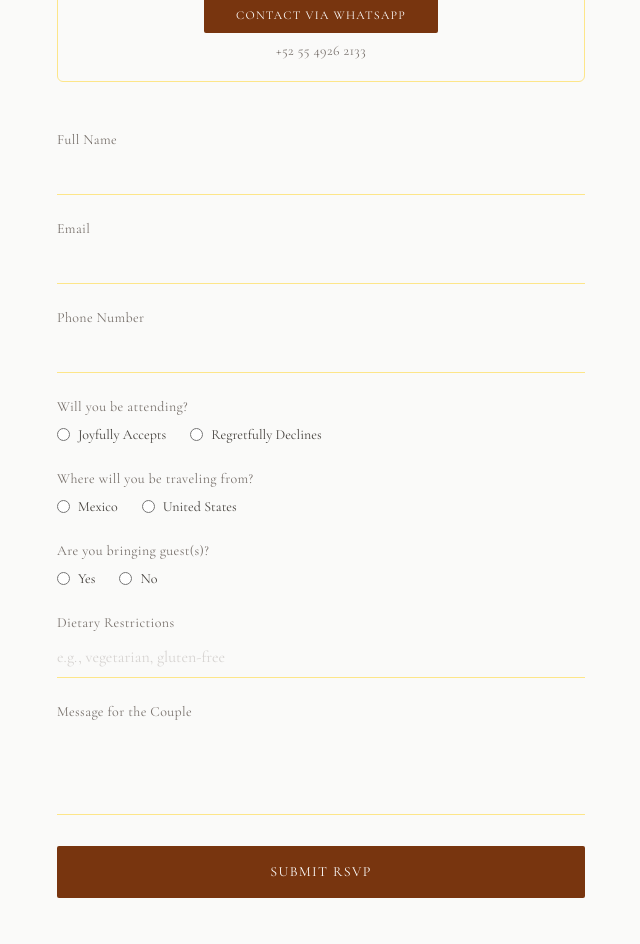
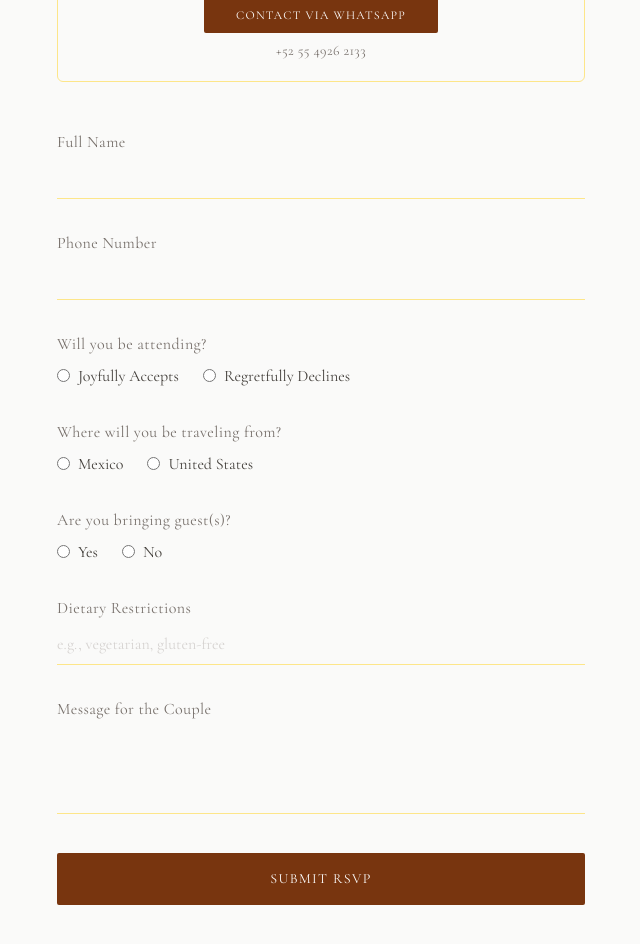
Before and after one commit to cachebag/wedding-rsvp, a React (Vite) app: page /rsvp-mexico in a window 1280 px wide. Shown: the part 880-1824 px from the top of the page, without its empty margins (319-959 px from the left). Built offline with nearby package versions, Linux system fonts and the light colour scheme.

Commit message:
chore: small fixes

```diff
--- a/api/rsvp.ts
+++ b/api/rsvp.ts
@@ -4,7 +4,7 @@ import { verifySession } from "./lib/session.js";
 
 interface RsvpBody {
   name: string;
-  email: string;
+  email?: string;
   phone?: string;
   attending: string;
   plusFirstName?: string;
@@ -22,8 +22,6 @@ function isValidBody(body: unknown): body is RsvpBody {
   return (
     typeof b.name === "string" &&
     b.name.trim().length > 0 &&
-    typeof b.email === "string" &&
-    b.email.includes("@") &&
     typeof b.attending === "string" &&
     b.attending.trim().length > 0
   );
@@ -45,7 +43,7 @@ export default async function handler(req: VercelRequest, res: VercelResponse) {
 
     await sql`
       INSERT INTO rsvps (name, email, phone, attending, plus_first_name, plus_last_name, guests_json, traveling_from, dietary, message, event)
-      VALUES (${name.trim()}, ${email.trim()}, ${phone?.trim() || null}, ${attending}, ${pfn}, ${pln}, ${guestsJson}, ${travelingFrom?.trim() || null}, ${dietary?.trim() || null}, ${message?.trim() || null}, ${eventValue})
+      VALUES (${name.trim()}, ${email?.trim() || null}, ${phone?.trim() || null}, ${attending}, ${pfn}, ${pln}, ${guestsJson}, ${travelingFrom?.trim() || null}, ${dietary?.trim() || null}, ${message?.trim() || null}, ${eventValue})
     `;
 
     return res.status(201).json({ ok: true });
--- a/src/lib/i18n.ts
+++ b/src/lib/i18n.ts
@@ -112,7 +112,7 @@ const translations = {
     navFaqs: "FAQs",
     joinUsIn: "Join Us In",
     celebrationOf: "The Celebration Of",
-    mexicoHero: "Mexico",
+    mexicoHero: "Hacienda Cantalagua",
   },
   es: {
     names: ["Sofia Ruiz-Sierra", "Akrm Al-Hakimi"],
@@ -228,7 +228,7 @@ const translations = {
     navFaqs: "Preguntas frecuentes",
     joinUsIn: "Los Esperamos En",
     celebrationOf: "La Celebración De",
-    mexicoHero: "La Hacienda Cantalagua",
+    mexicoHero: "Hacienda Cantalagua",
   },
 } as const;
 
--- a/src/pages/RsvpMexico.tsx
+++ b/src/pages/RsvpMexico.tsx
@@ -10,7 +10,6 @@ interface Guest {
 export default function RsvpMexico() {
   const { locale } = useEvent();
   const [name, setName] = useState("");
-  const [email, setEmail] = useState("");
   const [phone, setPhone] = useState("");
   const [attending, setAttending] = useState("");
   const [travelingFrom, setTravelingFrom] = useState("");
@@ -49,7 +48,6 @@ export default function RsvpMexico() {
         headers: { "Content-Type": "application/json" },
         body: JSON.stringify({
           name,
-          email,
           phone,
           attending,
           travelingFrom: travelingFrom || undefined,
@@ -87,7 +85,7 @@ export default function RsvpMexico() {
 
   const acceptLabel = ts(locale, "accepts");
   const declineLabel = ts(locale, "declines");
-  const inp = "w-full border-b border-amber-200 py-2 text-stone-900 outline-none focus:border-amber-900 transition-colors bg-transparent";
+  const inp = "w-full border-b border-amber-200 py-2 text-base text-stone-900 outline-none focus:border-amber-900 transition-colors bg-transparent";
 
   return (
     <section className="bg-stone-50 min-h-screen">
@@ -157,30 +155,23 @@ export default function RsvpMexico() {
           </div>
         </div>
 
-        <form onSubmit={handleSubmit} className="space-y-6">
+        <form onSubmit={handleSubmit} className="space-y-8 text-base">
           <div>
-            <label className="block text-sm tracking-wide text-stone-500 mb-1">
+            <label className="block text-base tracking-wide text-stone-500 mb-1">
               {ts(locale, "fullName")}
             </label>
             <input required type="text" value={name} onChange={(e) => setName(e.target.value)} className={inp} />
           </div>
 
           <div>
-            <label className="block text-sm tracking-wide text-stone-500 mb-1">
-              {ts(locale, "email")}
+            <label className="block text-base tracking-wide text-stone-500 mb-1">
+              {ts(locale, "phone")}
             </label>
-            <input required type="email" value={email} onChange={(e) => setEmail(e.target.value)} className={inp} />
+            <input type="tel" value={phone} onChange={(e) => setPhone(e.target.value)} className={inp} />
           </div>
 
           <div>
-            <label className="block text-sm tracking-wide text-stone-500 mb-1">
-              {ts(locale, "phone")}
-            </label>
-            <input required type="tel" value={phone} onChange={(e) => setPhone(e.target.value)} className={inp} />
-          </div>
-
-          <div>
-            <label className="block text-sm tracking-wide text-stone-500 mb-1">
+            <label className="block text-base tracking-wide text-stone-500 mb-1">
               {ts(locale, "attendingLabel")}
             </label>
             <div className="flex gap-6 mt-2">
@@ -195,14 +186,14 @@ export default function RsvpMexico() {
                     className="accent-amber-900"
                     required
                   />
-                  <span className="text-sm text-stone-700">{opt}</span>
+                  <span className="text-base text-stone-700">{opt}</span>
                 </label>
               ))}
             </div>
           </div>
 
           <div>
-            <label className="block text-sm tracking-wide text-stone-500 mb-1">
+            <label className="block text-base tracking-wide text-stone-500 mb-1">
               {ts(locale, "travelingFrom")}
             </label>
             <div className="flex gap-6 mt-2">
@@ -220,14 +211,14 @@ export default function RsvpMexico() {
                     className="accent-amber-900"
                     required
                   />
-                  <span className="text-sm text-stone-700">{label}</span>
+                  <span className="text-base text-stone-700">{label}</span>
                 </label>
               ))}
             </div>
           </div>
 
           <div>
-            <label className="block text-sm tracking-wide text-stone-500 mb-1">
+            <label className="block text-base tracking-wide text-stone-500 mb-1">
               {ts(locale, "bringingGuests")}
             </label>
             <div className="flex gap-6 mt-2">
@@ -244,7 +235,7 @@ export default function RsvpMexico() {
                     onChange={() => setBringingGuests(value)}
                     className="accent-amber-900"
                   />
-                  <span className="text-sm text-stone-700">{label}</span>
+                  <span className="text-base text-stone-700">{label}</span>
                 </label>
               ))}
             </div>
@@ -255,7 +246,7 @@ export default function RsvpMexico() {
               {guests.map((g, idx) => (
                 <div key={idx} className="flex items-end gap-3">
                   <div className="flex-1">
-                    <label className="block text-sm tracking-wide text-stone-500 mb-1">
+                    <label className="block text-base tracking-wide text-stone-500 mb-1">
                       {ts(locale, "guestFirst")}
                     </label>
                     <input
@@ -266,7 +257,7 @@ export default function RsvpMexico() {
                     />
                   </div>
                   <div className="flex-1">
-                    <label className="block text-sm tracking-wide text-stone-500 mb-1">
+                    <label className="block text-base tracking-wide text-stone-500 mb-1">
                       {ts(locale, "guestLast")}
                     </label>
                     <input
@@ -280,7 +271,7 @@ export default function RsvpMexico() {
                     <button
                       type="button"
                       onClick={() => removeGuest(idx)}
-                      className="text-xs text-red-500 hover:text-red-700 pb-2 whitespace-nowrap"
+                      className="text-sm text-red-500 hover:text-red-700 pb-2 whitespace-nowrap"
                     >
                       {ts(locale, "removeGuest")}
                     </button>
@@ -290,7 +281,7 @@ export default function RsvpMexico() {
               <button
                 type="button"
                 onClick={addGuest}
-                className="text-sm text-amber-800 hover:text-amber-950 tracking-wide"
+                className="text-base text-amber-800 hover:text-amber-950 tracking-wide"
               >
                 {ts(locale, "addGuest")}
               </button>
@@ -298,7 +289,7 @@ export default function RsvpMexico() {
           )}
 
           <div>
-            <label className="block text-sm tracking-wide text-stone-500 mb-1">
+            <label className="block text-base tracking-wide text-stone-500 mb-1">
               {ts(locale, "dietary")}
             </label>
             <input
@@ -311,7 +302,7 @@ export default function RsvpMexico() {
           </div>
 
           <div>
-            <label className="block text-sm tracking-wide text-stone-500 mb-1">
+            <label className="block text-base tracking-wide text-stone-500 mb-1">
               {ts(locale, "messageLabel")}
             </label>
             <textarea
```
